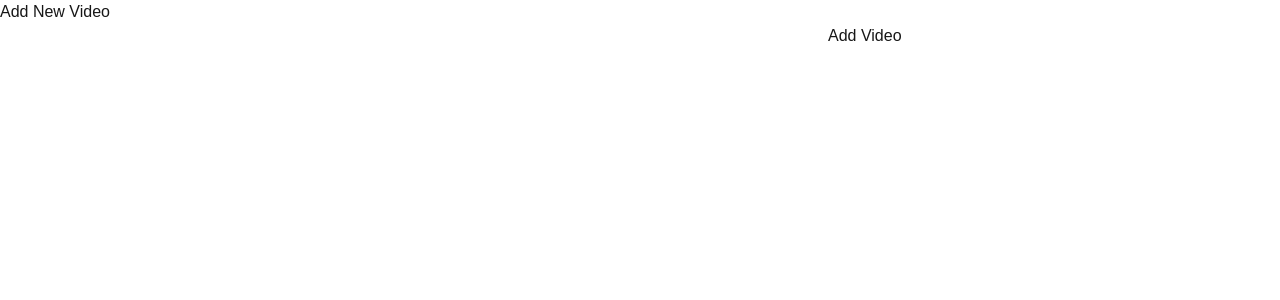
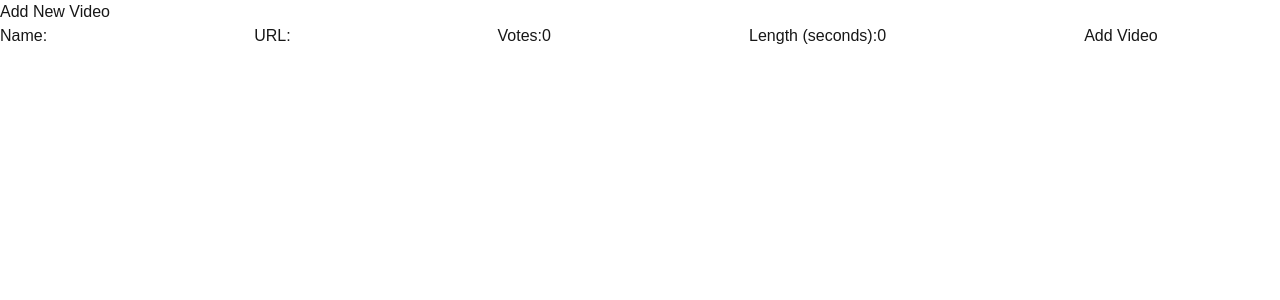
Before and after one commit to Smokinghalo8/CS311Week9Assignment, a Next.js app: page /videos/video/add in a window 1280 px wide. Shown: the top 300 px of the page. Built offline with nearby package versions, Linux system fonts and the light colour scheme.

Commit message:
use client

```diff
--- a/app/videos/video/add/page.jsx
+++ b/app/videos/video/add/page.jsx
@@ -1,32 +1,68 @@
+"use client" //added this
+
+import { useState } from 'react'
 import { PrismaClient } from '@prisma/client'
 import { redirect } from 'next/navigation'
 
 const prisma = new PrismaClient()
 
-const AddVideoPage = async () => {
+const AddVideoPage = () => {
+  const [name, setName] = useState('')
+  const [url, setUrl] = useState('')
+  const [votes, setVotes] = useState(0)
+  const [length, setLength] = useState(0)
+
   const handleSubmit = async (event) => {
     event.preventDefault()
-    const formData = new FormData(event.target)
-    const name = formData.get('name')
-    const url = formData.get('url')
-    const votes = parseInt(formData.get('votes'), 10)
-    const length = parseInt(formData.get('length'), 10)
 
     await prisma.video.create({
       data: { name, url, votes, length },
     })
 
+    // Redirect to the list of videos
     redirect('/videos')
   }
-
+//changed out the return function
   return (
     <div>
       <h1>Add New Video</h1>
       <form onSubmit={handleSubmit}>
-        <input name="name" required />
-        <input name="url" required />
-        <input name="votes" type="number" required />
-        <input name="length" type="number" required />
+        <label>
+          Name:
+          <input
+            type="text"
+            value={name}
+            onChange={(e) => setName(e.target.value)}
+            required
+          />
+        </label>
+        <label>
+          URL:
+          <input
+            type="text"
+            value={url}
+            onChange={(e) => setUrl(e.target.value)}
+            required
+          />
+        </label>
+        <label>
+          Votes:
+          <input
+            type="number"
+            value={votes}
+            onChange={(e) => setVotes(Number(e.target.value))}
+            required
+          />
+        </label>
+        <label>
+          Length (seconds):
+          <input
+            type="number"
+            value={length}
+            onChange={(e) => setLength(Number(e.target.value))}
+            required
+          />
+        </label>
         <button type="submit">Add Video</button>
       </form>
     </div>
```
